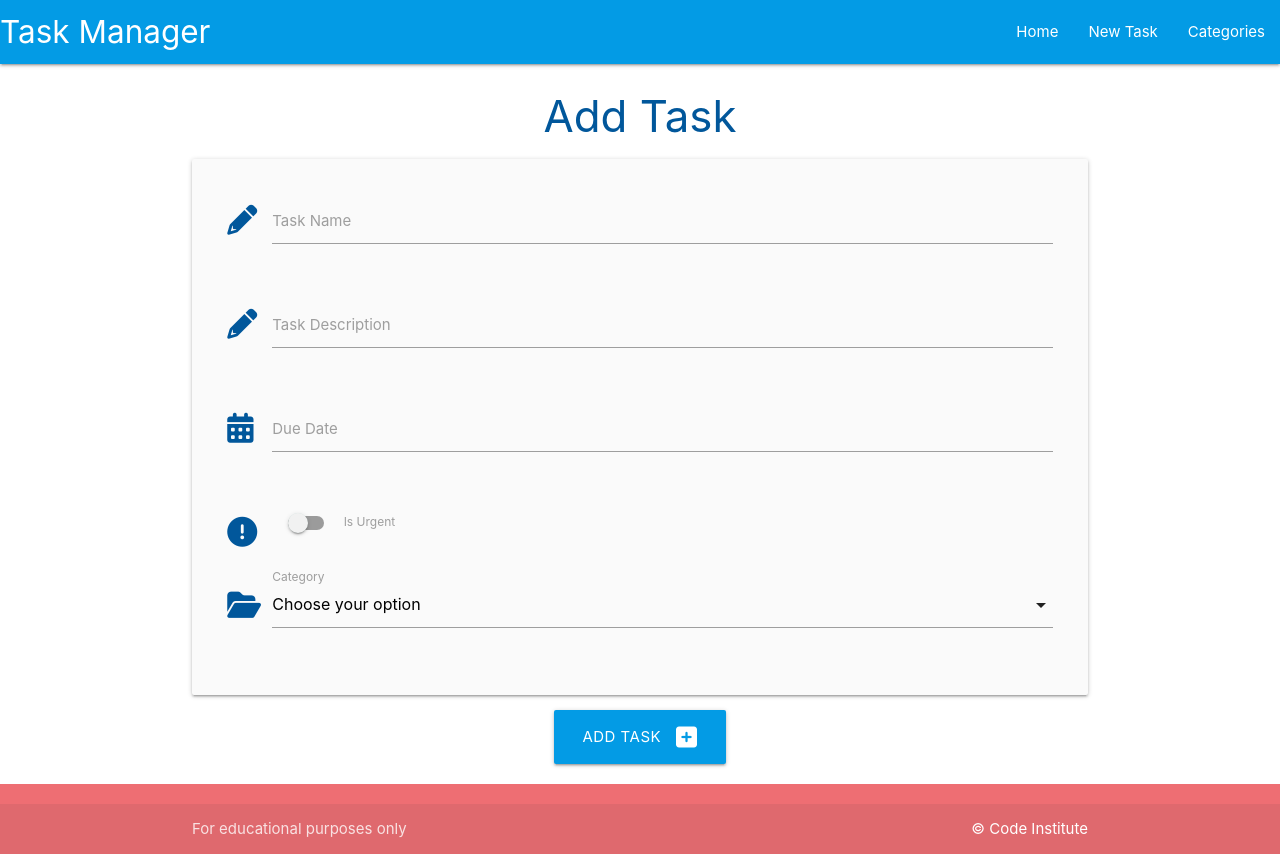
After one commit to Abdallah-Dundalk/flask-sqlalchemy-task-manager, a Flask app: page /add_task in a window 1280 px wide. The commit adds this page. Run offline with Flask 2, Linux system fonts and the light colour scheme; data that the repository does not hold is empty.

Commit message:
Add code for submitting new tasks to database.

```diff
--- a/taskmanager/routes.py
+++ b/taskmanager/routes.py
@@ -39,3 +39,20 @@ def delete_category(category_id):
     db.session.delete(category)
     db.session.commit()
     return redirect(url_for("categories"))
+
+
+@app.route("/add_task", methods=["GET", "POST"])
+def add_task():
+    categories = list(Category.query.order_by(Category.category_name).all())
+    if request.method == "POST":
+        task = Task(
+            task_name=request.form.get("task_name"),
+            task_description=request.form.get("task_description"),
+            is_urgent=bool(True if request.form.get("is_urgent") else False),
+            due_date=request.form.get("due_date"),
+            category_id=request.form.get("catgegory_id"),
+        )
+        db.session.add(task)
+        db.session.commit()
+        return redirect(url_for("home"))
+    return render_template("add_task.html", categories=categories)
--- a/taskmanager/static/js/script.js
+++ b/taskmanager/static/js/script.js
@@ -1,4 +1,16 @@
 document.addEventListener('DOMContentLoaded', function() {
-    var elems = document.querySelectorAll('.sidenav');
-    var instances = M.Sidenav.init(elems);
+   // datepicker initialization
+    let elems = document.querySelectorAll('.sidenav');
+    M.Sidenav.init(elems);
+
+    // datepicker initialization
+    let datepicker = document.querySelectorAll('.datepicker');
+    M.Datepicker.init(datepicker, {
+        format:"dd mmmm, yyyy",
+        i18n: {done: "Select"}
+    });
+
+    // drop down menu
+    let dropdown = document.querySelectorAll('select');
+    M.FormSelect.init(dropdown);
   });
--- a/taskmanager/templates/add_category.html
+++ b/taskmanager/templates/add_category.html
@@ -13,6 +13,7 @@
                     required>
                 <label for="category_name">Category Name</label>
             </div>
+        </div>
             <!-- submit_button -->
             <div class="row">
                 <div class="col s12 center-align">
--- /dev/null
+++ b/taskmanager/templates/add_task.html
@@ -0,0 +1,73 @@
+{% extends "base.html" %}
+{% block content %}
+
+<h3 class="light-blue-text text-darken-4 center-align">Add Task</h3>
+
+<div class="row card-panel grey lighten-5">
+    <form class="col s12" method="POST" action="{{url_for('add_task') }}">
+        <!-- task_name -->
+        <div class="row">
+            <div class="input-field col s12">
+                <i class="fas fa-pencil-alt prefix light-blue-text text-darken-4"></i>
+                <input id="task_name" name="task_name" type="text" class="validate" minlength="5" maxlength="50"
+                    required>
+                <label for="task_name">Task Name</label>
+            </div>
+        </div>
+        <!-- task_description -->
+        <div class="row">
+            <div class="input-field col s12">
+                <i class="fas fa-pencil-alt prefix light-blue-text text-darken-4"></i>
+                <input id="task_description" name="task_description" type="text" class="validate" minlength="5" maxlength="200"
+                    required>
+                <label for="task_description">Task Description</label>
+            </div>
+        </div>
+        <!-- due_date -->
+        <div class="row">
+            <div class="input-field col s12">
+                <i class="fas fa-calendar-alt prefix light-blue-text text-darken-4"></i>
+                <input id="due_date" name="due_date" type="text" class="datepicker validate" required>
+                <label for="due_date">Due Date</label>
+            </div>
+        </div>
+        <!-- is_urgent -->
+        <div class="row">
+            <div class="input-field col s12">
+                <div class="switch">
+                    <i class="fas fa-exclamation-circle prefix light-blue-text text-darken-4"></i>
+                    <label for="is_urgent">
+                        <input id="is_urgent" name="is_urgent" type="checkbox">
+                        <span class="lever"></span>
+                        Is Urgent
+                    </label>
+                </div>
+            </div>
+        </div>
+            <!-- category_id -->
+            <div class="row">
+                <div class="input-field col s12">
+                    <i class="fas fa-folder-open prefix light-blue-text text-darken-4"></i>
+                    <select id="category_id" name="category_id" class="validate" class="validate">
+                        <option value="" disabled selected>Choose your option</option>
+                        {% for category in categories %}
+                            <option value="{{ category.id }}">{{category.category_name}}</option>
+                        {% endfor %}
+                    </select>
+                    <label for="category_id">Category</label>
+                </div>
+            </div>
+
+              </div>
+            <!-- submit_button -->
+            <div class="row">
+                <div class="col s12 center-align">
+                    <button type="submit" class="btn-large light-blue darken-1">
+                        Add Task <i class="fas fa-plus-square right"></i>
+                    </button>
+                </div>
+            </div>
+        </form>
+        </div>
+
+{% endblock %}
--- a/taskmanager/templates/base.html
+++ b/taskmanager/templates/base.html
@@ -20,7 +20,7 @@
               <a href="{{url_for('home')}}" data-target="mobile-demo" class="sidenav-trigger"><i class="fas fa-bars"></i></a>
               <ul class="right hide-on-med-and-down">
                   <li><a href="{{url_for('home')}}">Home</a></li>
-                  <li><a href="">New Task</a></li>
+                  <li><a href="{{ url_for('add_task') }}">New Task</a></li>
                   <li><a href="{{url_for('categories') }}">Categories</a></li>
               </ul>
             </div>
@@ -28,7 +28,7 @@
 
           <ul class="sidenav" id="mobile-demo">
             <li><a href="{{url_for('home') }}">Home</a></li>
-            <li><a href="">New Task</a></li>
+            <li><a href="{{ url_for('add_task') }}">New Task</a></li>
             <li><a href="{{url_for('categories') }}">Categories</a></li>
           </ul>
 
```
Also changed, not shown: taskmanager/templates/tasks.html (+7 -0 lines).
